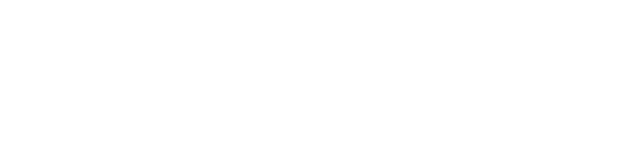
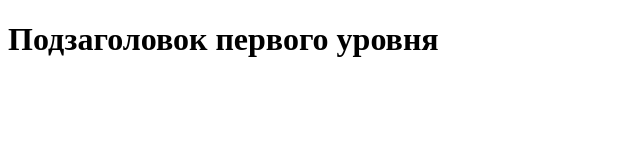
Before and after one commit to KonstantinPotanin/index, a plain HTML site: page index.html in a window 1280 px wide. Shown: the whole page, without its empty margins (0-640 px from the left). Drawn offline with Linux system fonts and the light colour scheme.

Commit message:
commit-второй

```diff
--- a/index.html
+++ b/index.html
@@ -4,6 +4,7 @@
     <meta charset="UTF-8">
     <meta name="viewport" content="width=device-width, initial-scale=1.0">
     <title>Страница для второго домашнего задания</title>
+    <h1>Подзаголовок первого уровня</h1>
 </head>
 <body>
 
```
